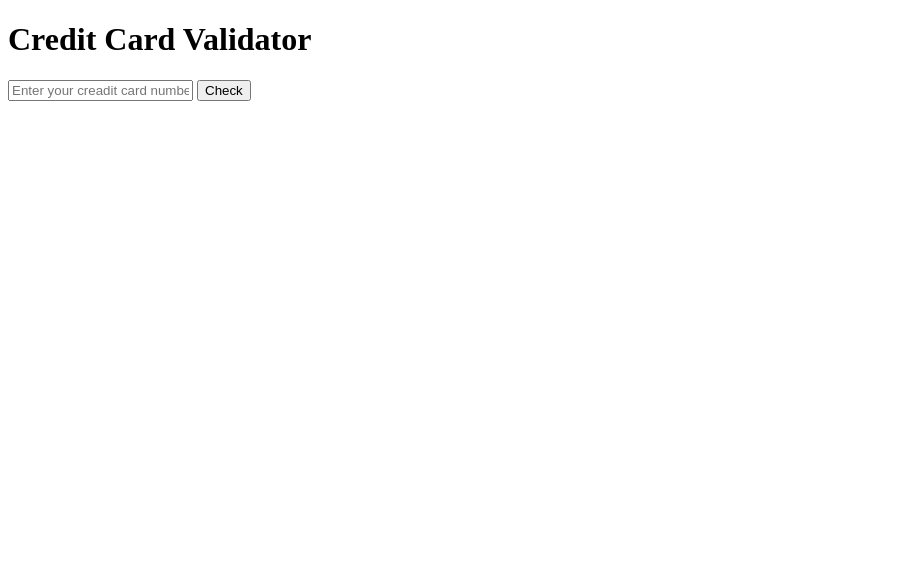
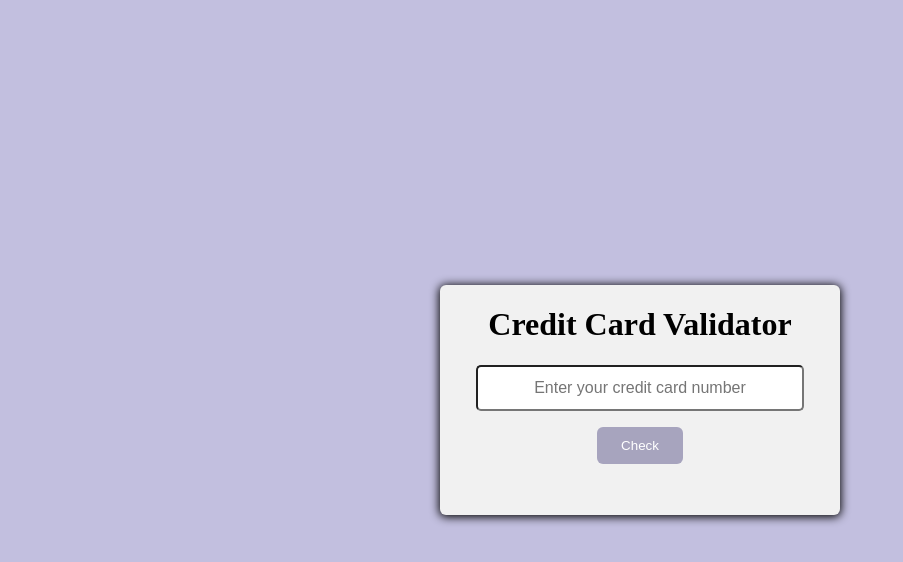
Before and after one commit to 159-Pazarama-React-Bootcamp/week-1-case-ayselcavdar, a plain HTML site: page index.html in a window 1280 px wide. Shown: the whole page, without its empty margins (0-903 px from the left). Drawn offline with Linux system fonts and the light colour scheme.

Commit message:
add card style

```diff
--- a/index.html
+++ b/index.html
@@ -7,13 +7,19 @@
         content="width=device-width, user-scalable=no, initial-scale=1.0, maximum-scale=1.0, minimum-scale=1.0">
     <meta http-equiv="X-UA-Compatible" content="ie=edge">
     <title>159. Patika, Pazarama React Bootcamp - Odev 1</title>
+    <link rel="stylesheet" href="style.css">
 </head>
 
 <body>
-    <h1>Credit Card Validator</h1>
-    <input type="text" id="creditCard" placeholder="Enter your creadit card number" maxlength="19" />
-    <button type="button" id="checkBtn">Check</button>
-
+    <div class="card-container">
+        <h1>Credit Card Validator</h1>
+        <div class="container" >
+            <input class="input-container" type="text" id="creditCard" placeholder="Enter your credit card number" maxlength="19" />
+        </div>
+        <div class="container">
+            <button class="btn" type="button" id="checkBtn">Check</button>
+        </div>
+    </div>
     <script src="index.js"></script>
 </body>
 
--- /dev/null
+++ b/style.css
@@ -0,0 +1,48 @@
+body {
+  margin: 0px;
+  padding: 0px;
+  background: #f1f1f1;
+  display: flex;
+  justify-content: center;
+  align-items: center;
+  height: 100vh;
+  width: 100vw;
+  box-sizing: border-box;
+  background-color: rgba(104, 96, 177, 0.4);
+  background-size: cover;
+}
+
+.card-container {
+  width: 400px;
+  height: 230px;
+  background: #f1f1f1;
+  border-radius: 6px;
+  box-shadow: 0px 1px 10px 1px #000;
+  overflow: hidden;
+  display: inline-block;
+}
+h1 {
+  text-align: center;
+}
+
+.container {
+  text-align: center;
+}
+.input-container {
+  width: 320px;
+  height: 40px;
+  border-radius: 5px;
+  font-size: 16px;
+  text-align: center;
+}
+
+.btn {
+  cursor: pointer;
+  margin-top: 1rem;
+  padding: 0.7rem 1.5rem;
+  background:  rgba(56, 49, 112, 0.4);
+  border: none;
+  color: white;
+  border-radius: 6px;
+  text-decoration: none;
+}
```
